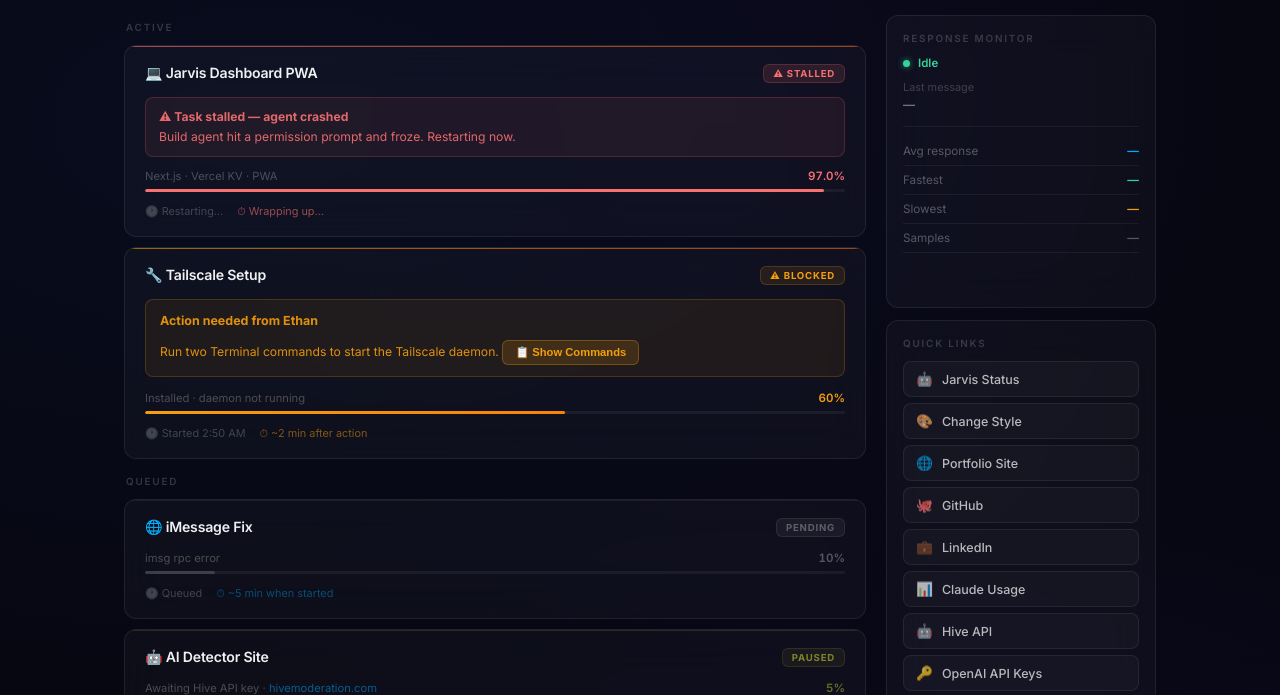
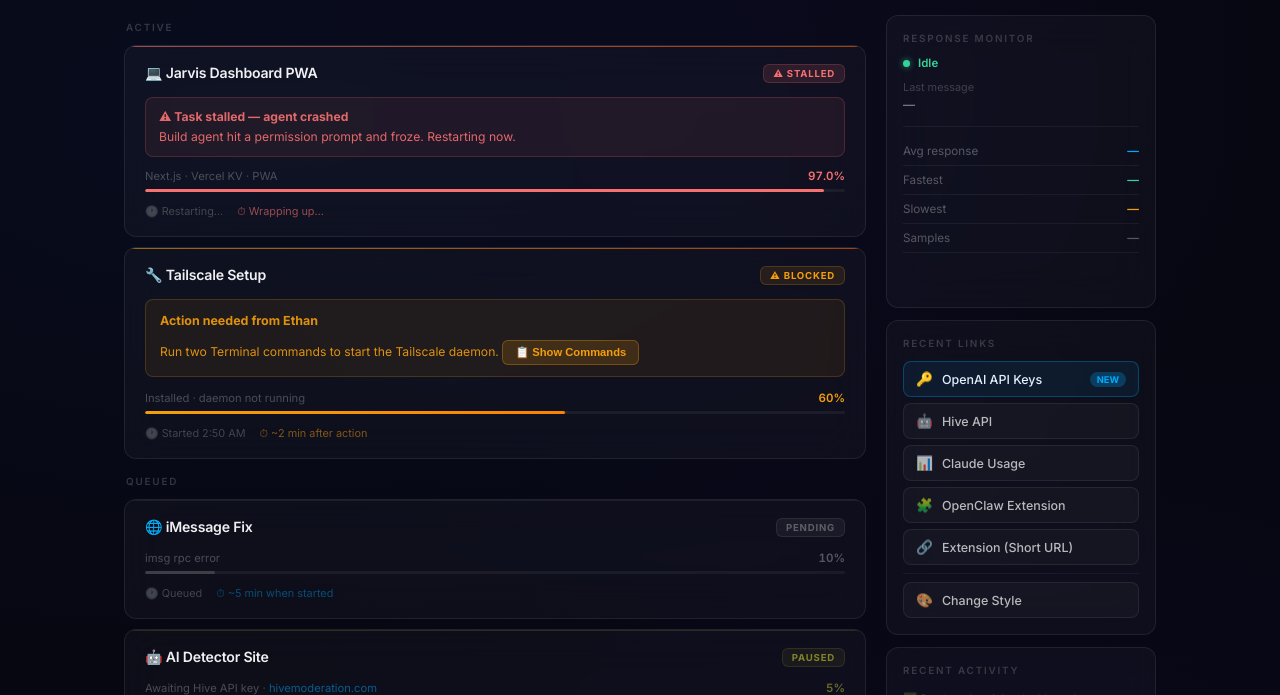
Before and after one commit to EthanFurstoss/jarvis-status, a plain HTML site: page index.html in a window 1280 px wide. Shown: the part 105-800 px from the top of the page. Drawn offline with Linux system fonts and the light colour scheme; no server answers.

Commit message:
Recent Links: last 5 sent, newest highlighted

```diff
--- a/index.html
+++ b/index.html
@@ -347,16 +347,17 @@
     </div>
 
     <div class="widget glass">
-      <div class="widget-title">Quick Links</div>
-      <a class="link-btn" href="https://ethanfurstoss.github.io/jarvis-status/" target="_blank"><span class="link-icon">🤖</span>Jarvis Status</a>
+      <div class="widget-title">Recent Links</div>
+      <a class="link-btn" href="https://platform.openai.com/api-keys" target="_blank" style="background:rgba(0,170,255,0.08);border-color:rgba(0,170,255,0.3);color:#e0f0ff">
+        <span class="link-icon">🔑</span>OpenAI API Keys
+        <span style="margin-left:auto;font-size:0.58rem;background:rgba(0,170,255,0.25);color:#00aaff;padding:2px 7px;border-radius:10px;font-weight:700;flex-shrink:0">NEW</span>
+      </a>
+      <a class="link-btn" href="https://hivemoderation.com" target="_blank"><span class="link-icon">🤖</span>Hive API</a>
+      <a class="link-btn" href="https://console.anthropic.com/usage" target="_blank"><span class="link-icon">📊</span>Claude Usage</a>
+      <a class="link-btn" href="https://chromewebstore.google.com/detail/openclaw-browser-relay/nglingapjinhecnfejdcpihlpneeadjp" target="_blank"><span class="link-icon">🧩</span>OpenClaw Extension</a>
+      <a class="link-btn" href="https://tinyurl.com/24flyx5l" target="_blank"><span class="link-icon">🔗</span>Extension (Short URL)</a>
+      <div style="border-top:1px solid rgba(255,255,255,0.05);margin:8px 0"></div>
       <a class="link-btn" href="/jarvis-status/styles.html"><span class="link-icon">🎨</span>Change Style</a>
-      <a class="link-btn" href="https://ethanfurstoss.github.io" target="_blank"><span class="link-icon">🌐</span>Portfolio Site</a>
-      <a class="link-btn" href="https://github.com/EthanFurstoss" target="_blank"><span class="link-icon">🐙</span>GitHub</a>
-      <a class="link-btn" href="https://www.linkedin.com/in/ethanfurstoss/" target="_blank"><span class="link-icon">💼</span>LinkedIn</a>
-      <a class="link-btn" href="https://console.anthropic.com/usage" target="_blank"><span class="link-icon">📊</span>Claude Usage</a>
-      <a class="link-btn" href="https://hivemoderation.com" target="_blank"><span class="link-icon">🤖</span>Hive API</a>
-      <a class="link-btn" href="https://platform.openai.com/api-keys" target="_blank"><span class="link-icon">🔑</span>OpenAI API Keys</a>
-      <a class="link-btn" href="https://chromewebstore.google.com/detail/openclaw-browser-relay/nglingapjinhecnfejdcpihlpneeadjp" target="_blank"><span class="link-icon">🧩</span>OpenClaw Extension</a>
     </div>
 
     <div class="widget glass">
```
